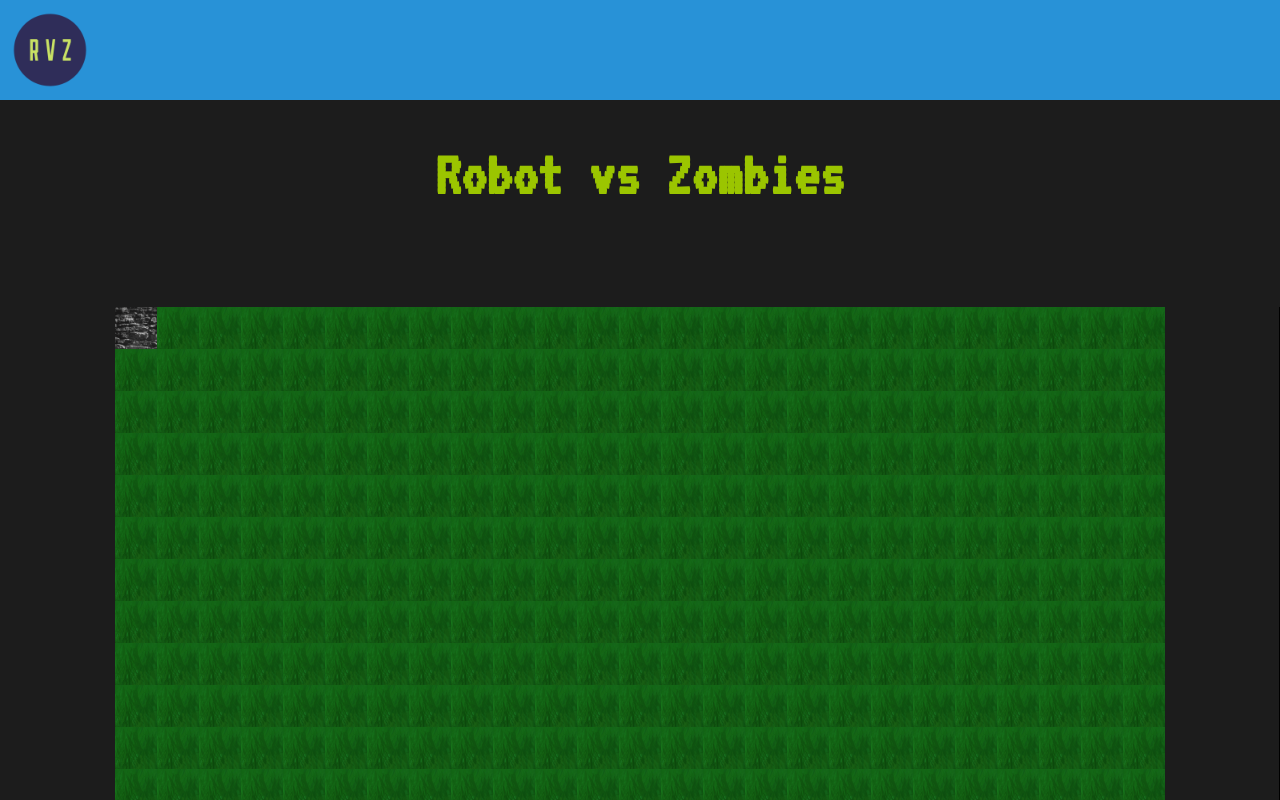
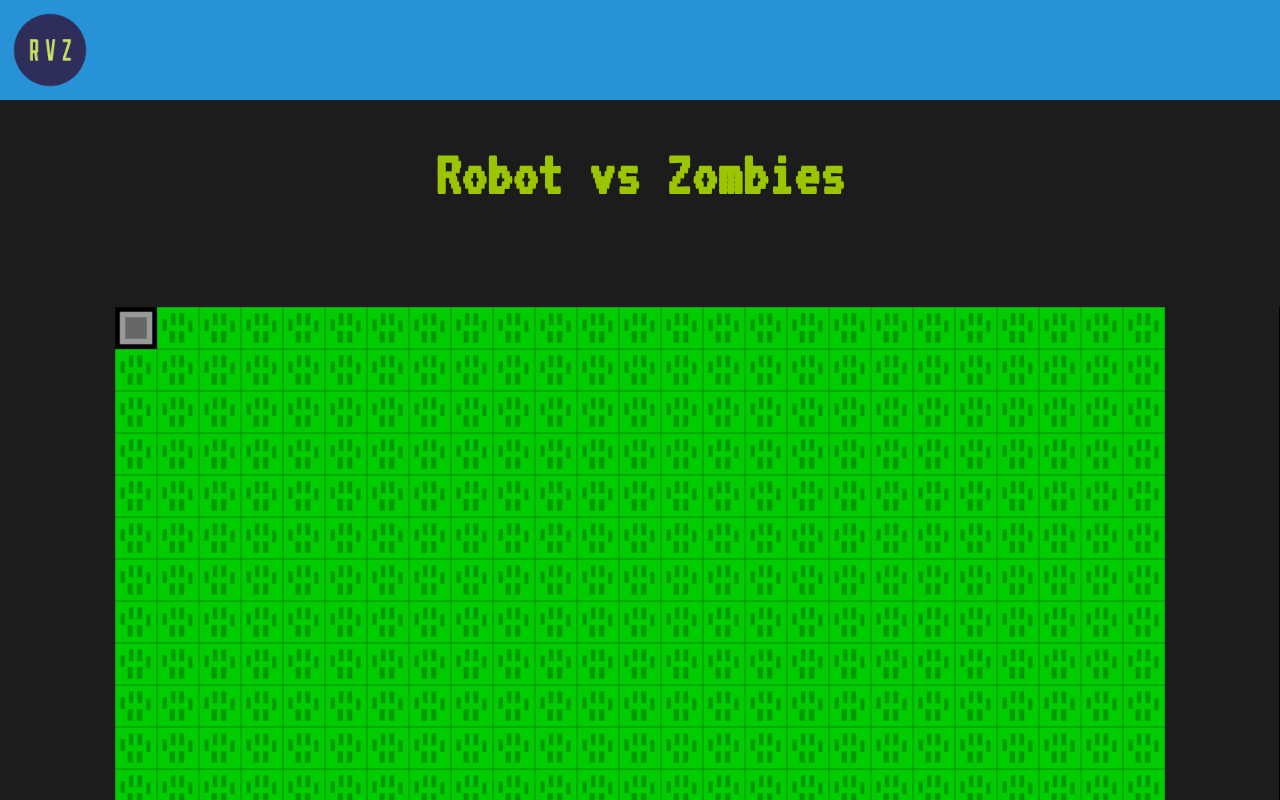
Before and after one commit to Robot-Versus-Zombies/front-end, a React (Create React App) app: page / in a window 1280 px wide. Shown: the top 800 px of the page. Built offline with nearby package versions, Linux system fonts and the light colour scheme.

Commit message:
changed grass and wall images

```diff
--- a/src/SCSS/_gameboard.scss
+++ b/src/SCSS/_gameboard.scss
@@ -19,11 +19,11 @@
 			display: inline-block;
 			background-size: cover;
 			/* default image: grass */
-			background-image: url('../images/grasssq.png');
+			background-image: url('../images/RobotZombieGrass.png');
 		}
 
 		.wall {
-			background-image: url('../images/wallsq.png') !important;
+			background-image: url('../images/RobotZombieFloor.png');
 		}
 	}
 }
```
Also changed, not shown: src/images/RobotZombieFloor.png (added), src/images/RobotZombieGrass.png (added).
